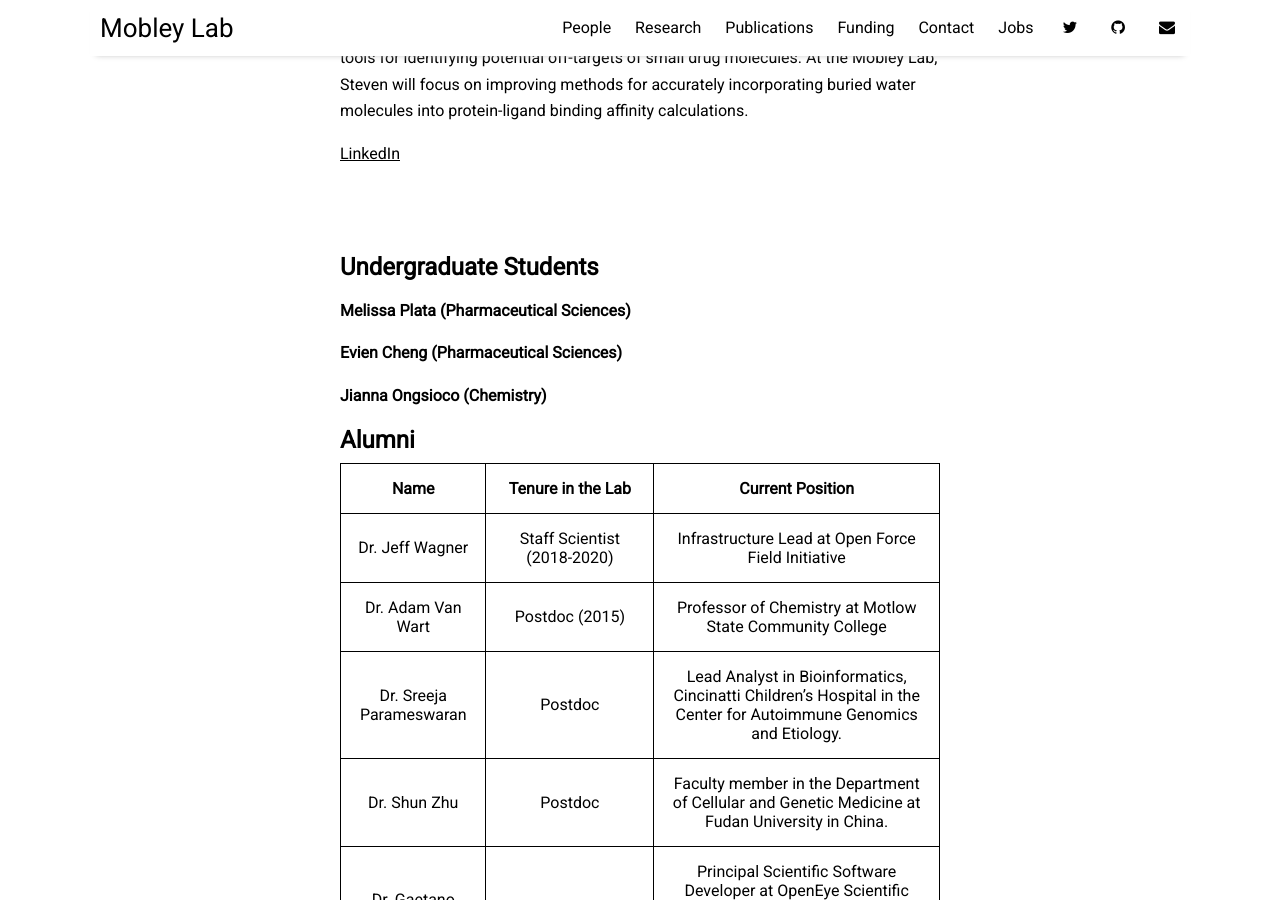
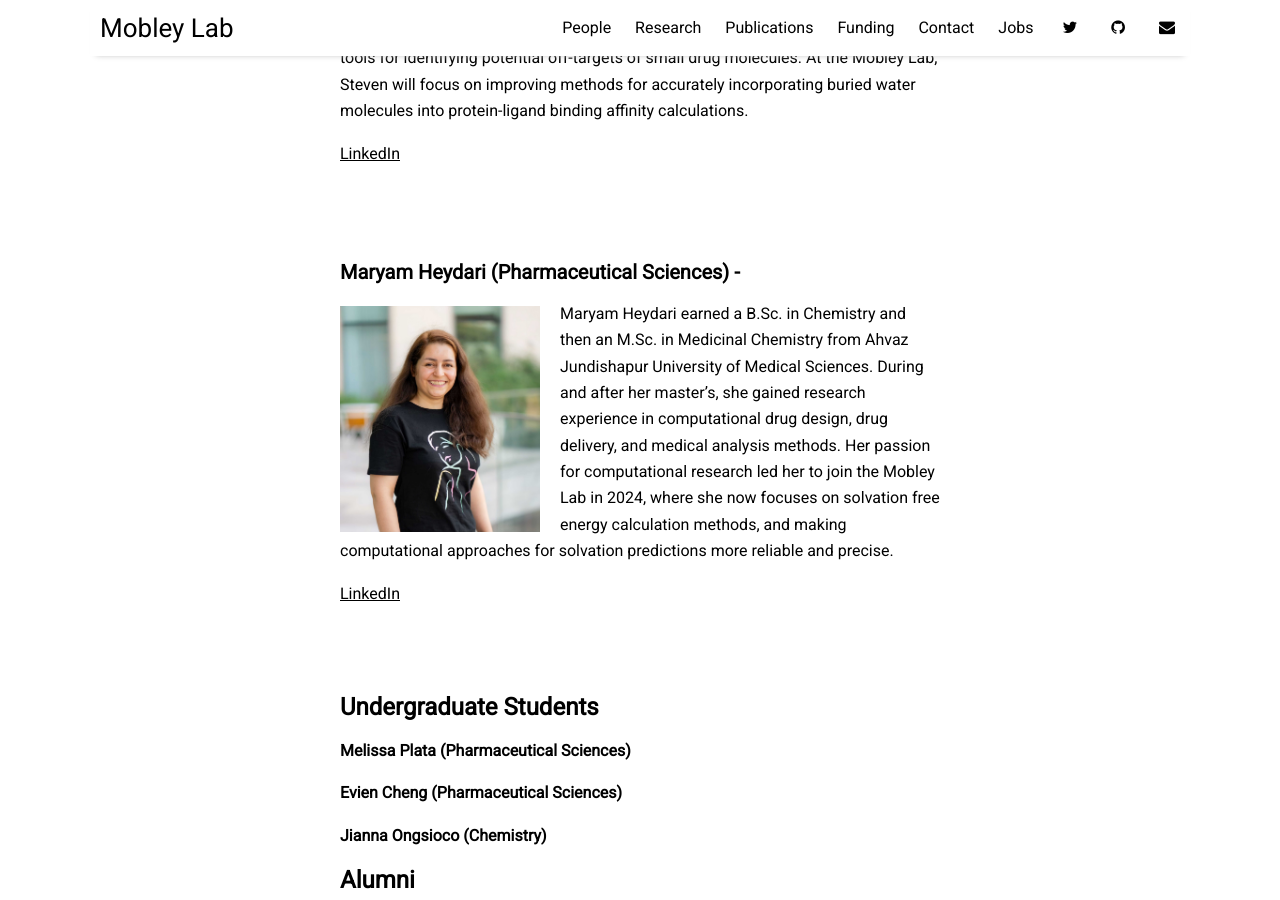
Before and after one commit to MobleyLab/mobleylab.org, a Jekyll site: the page built from pages/people.md, in a window 1280 px wide and 900 px high, scrolled down 4332 px. Built offline with Jekyll 4.4.1, drawn with Linux system fonts in a browser that asks for light colours; nearby versions of some CDN libraries.

Commit message:
maryam-bio

```diff
--- a/pages/people.md
+++ b/pages/people.md
@@ -96,6 +96,19 @@ molecules. At the Mobley Lab, Steven will focus on improving methods for accurat
 <br />
 <br />
 
+### **Maryam Heydari (Pharmaceutical Sciences)** -
+
+<img src="{{site.baseurl}}/assets/img/mheydari.jpg" alt="mheydari" width="200" style="float:left;padding-right: 20px;padding-bottom: 5px">
+
+Maryam Heydari earned a B.Sc. in Chemistry and then an M.Sc. in Medicinal Chemistry from Ahvaz Jundishapur University of Medical Sciences. During and after her master’s, she
+gained research experience in computational drug design, drug delivery, and medical analysis methods. Her passion for computational research led her to join the Mobley Lab in
+2024, where she now focuses on solvation free energy calculation methods, and making computational approaches for solvation predictions more reliable and precise.
+
+[LinkedIn](https://www.linkedin.com/in/maryam-heydari-506419186/ )
+
+<br />
+<br />
+
 ## **Undergraduate Students**
 
 
```
Also changed, not shown: assets/img/mheydari.jpg (added).
